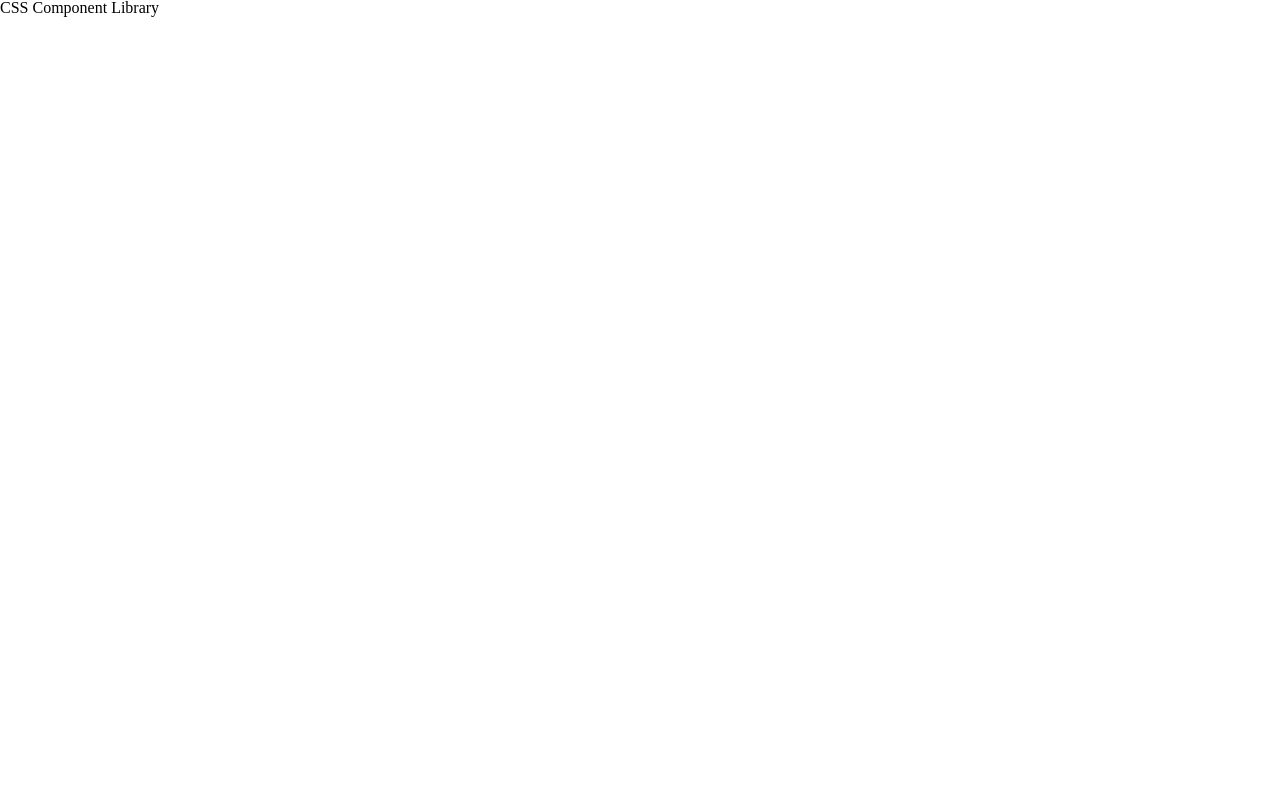
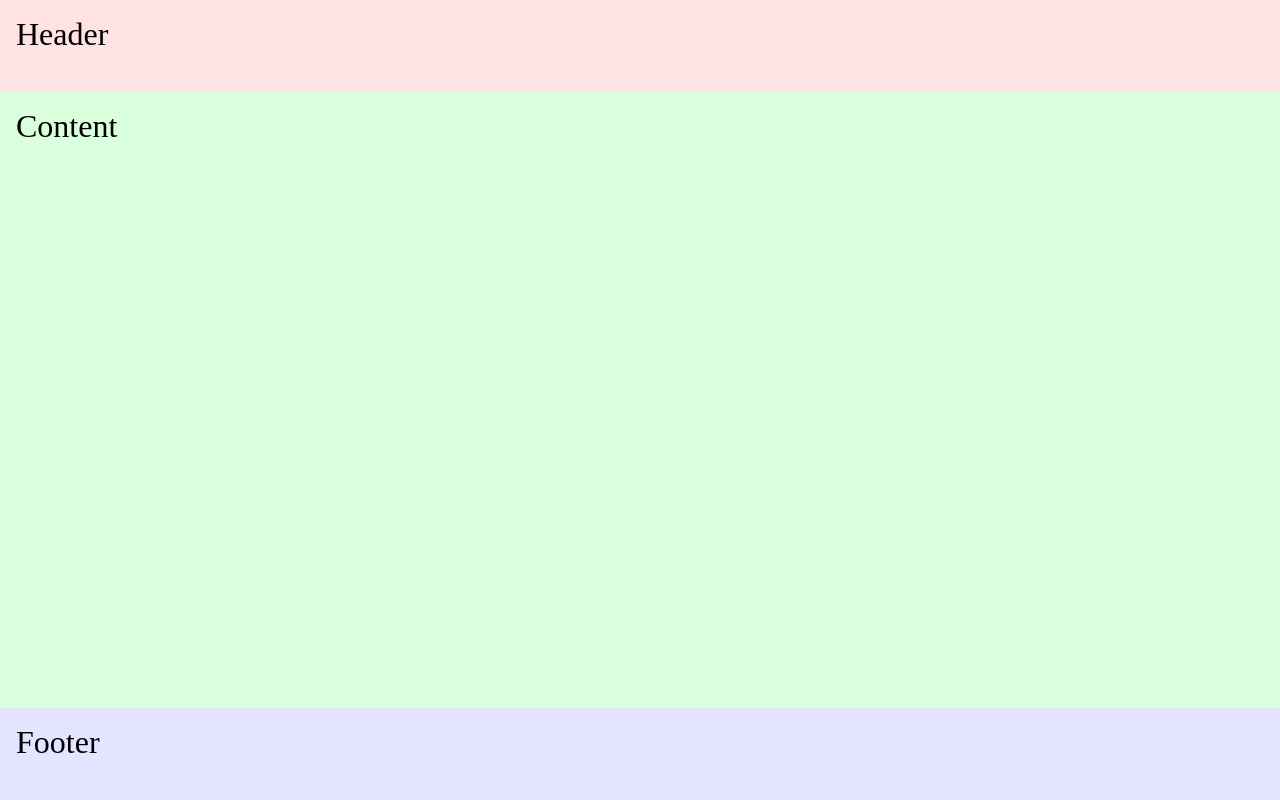
Before and after one commit to aamirmabs/css-components-library-2022, a plain HTML site: page index.html in a window 1280 px wide. Drawn offline with Linux system fonts and the light colour scheme.

Commit message:
page structure defined (header - content - footer)

```diff
--- a/index.html
+++ b/index.html
@@ -1,16 +1,29 @@
 <!DOCTYPE html>
 <html lang="en">
+
 <head>
-  <meta charset="UTF-8">
-  <meta http-equiv="X-UA-Compatible" content="IE=edge">
-  <meta name="viewport" content="width=1280, initial-scale=1.0">
-  <link rel="stylesheet" href="./styles/reset.css">
-  <link rel="stylesheet" href="./styles/styles.css">
+  <meta charset="UTF-8" />
+  <meta http-equiv="X-UA-Compatible" content="IE=edge" />
+  <meta name="viewport" content="width=1280, initial-scale=1.0" />
+  <link rel="stylesheet" href="./styles/reset.css" />
+  <link rel="stylesheet" href="./styles/styles.css" />
   <title>CSS Component Library</title>
 </head>
+
 <body>
-  <h1>CSS Component Library</h1>
+  <div class="page-container">
+    <div class="header">
+      <h1>Header</h1>
+    </div>
+    <div class="content">
+      <h1>Content</h1>
+    </div>
+    <div class="footer">
+      <h1>Footer</h1>
+    </div>
+  </div>
   <!-- connecting javascript files -->
   <script src="./scripts/script.js"></script>
 </body>
+
 </html>
--- a/styles/reset.css
+++ b/styles/reset.css
@@ -1,129 +1,11 @@
-/* http://meyerweb.com/eric/tools/css/reset/
-   v2.0 | 20110126
-   License: none (public domain)
-*/
-
-html,
-body,
-div,
-span,
-applet,
-object,
-iframe,
-h1,
-h2,
-h3,
-h4,
-h5,
-h6,
-p,
-blockquote,
-pre,
-a,
-abbr,
-acronym,
-address,
-big,
-cite,
-code,
-del,
-dfn,
-em,
-img,
-ins,
-kbd,
-q,
-s,
-samp,
-small,
-strike,
-strong,
-sub,
-sup,
-tt,
-var,
-b,
-u,
-i,
-center,
-dl,
-dt,
-dd,
-ol,
-ul,
-li,
-fieldset,
-form,
-label,
-legend,
-table,
-caption,
-tbody,
-tfoot,
-thead,
-tr,
-th,
-td,
-article,
-aside,
-canvas,
-details,
-embed,
-figure,
-figcaption,
-footer,
-header,
-hgroup,
-menu,
-nav,
-output,
-ruby,
-section,
-summary,
-time,
-mark,
-audio,
-video {
+* {
+  vertical-align: baseline;
+  font-weight: inherit;
+  font-family: inherit;
+  font-style: inherit;
+  /* font-size: 100%; */
+  border: 0 none;
+  outline: 0;
+  padding: 0;
   margin: 0;
-  padding: 0;
-  border: 0;
-  font-size: 100%;
-  font: inherit;
-  vertical-align: baseline;
 }
-/* HTML5 display-role reset for older browsers */
-article,
-aside,
-details,
-figcaption,
-figure,
-footer,
-header,
-hgroup,
-menu,
-nav,
-section {
-  display: block;
-}
-body {
-  line-height: 1;
-}
-ol,
-ul {
-  list-style: none;
-}
-blockquote,
-q {
-  quotes: none;
-}
-blockquote:before,
-blockquote:after,
-q:before,
-q:after {
-  content: "";
-  content: none;
-}
-table {
-  border-collapse: collapse;
-  border-spacing: 0;
-}
--- a/styles/styles.css
+++ b/styles/styles.css
@@ -5,3 +5,31 @@
 body {
   background-color: inherit;
 }
+
+/* - START PAGE LAYOUT - */
+
+/* -- START STRUCTURAL LAYOUT -- */
+.page-container {
+  display: flex;
+  flex-direction: column;
+  min-height: 100vh;
+}
+
+.page-container .header {
+  background-color: #ffe2e2;
+  height: 7.5vh;
+  padding: 1rem;
+}
+.page-container .content {
+  background-color: #daffdc;
+  padding: 1rem;
+  flex-grow: 2;
+}
+.page-container .footer {
+  background-color: #e5e4ff;
+  padding: 1rem;
+  height: 7.5vh;
+}
+/* -- END STRUCTURAL LAYOUT -- */
+
+/* - END PAGE LAYOUT - */
```
